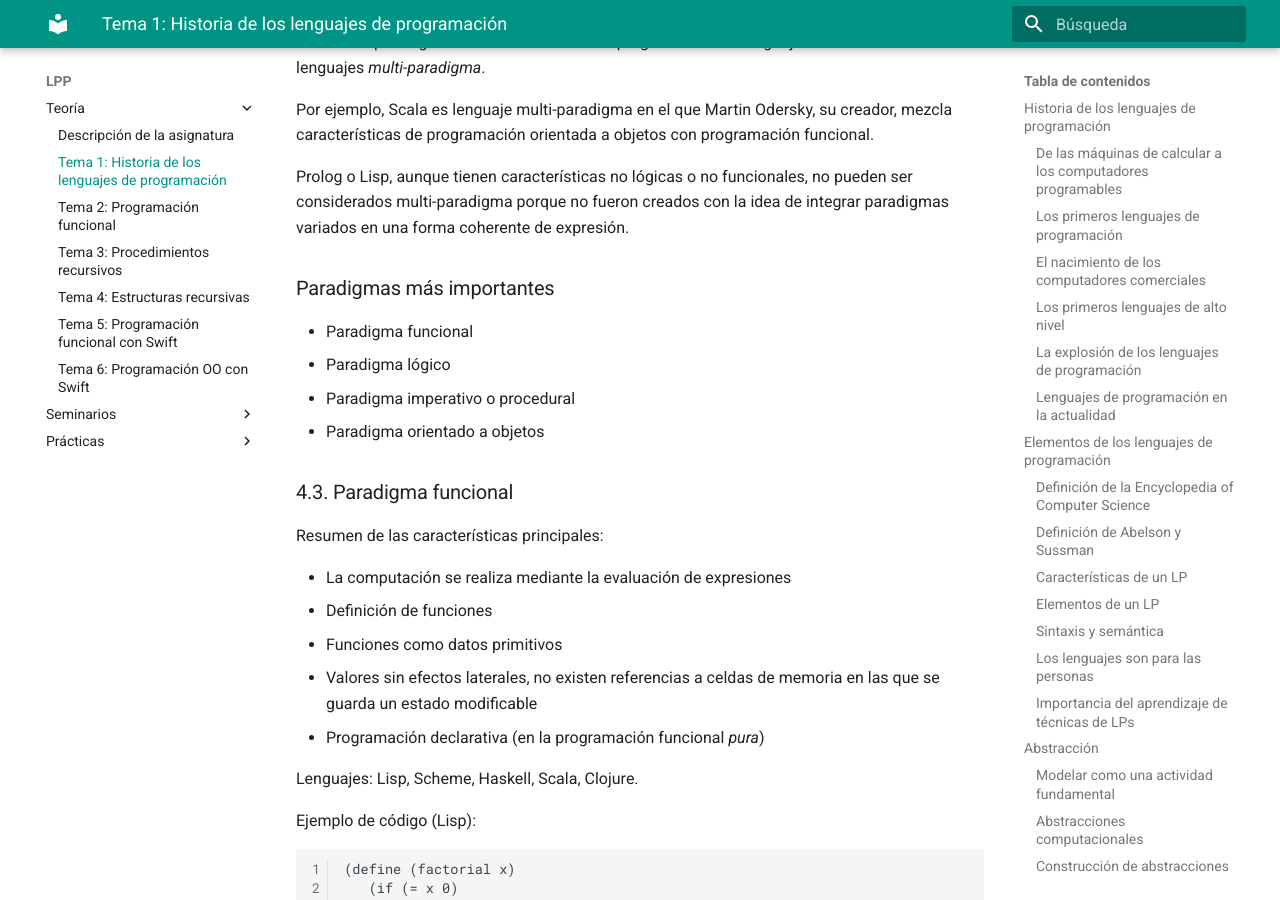
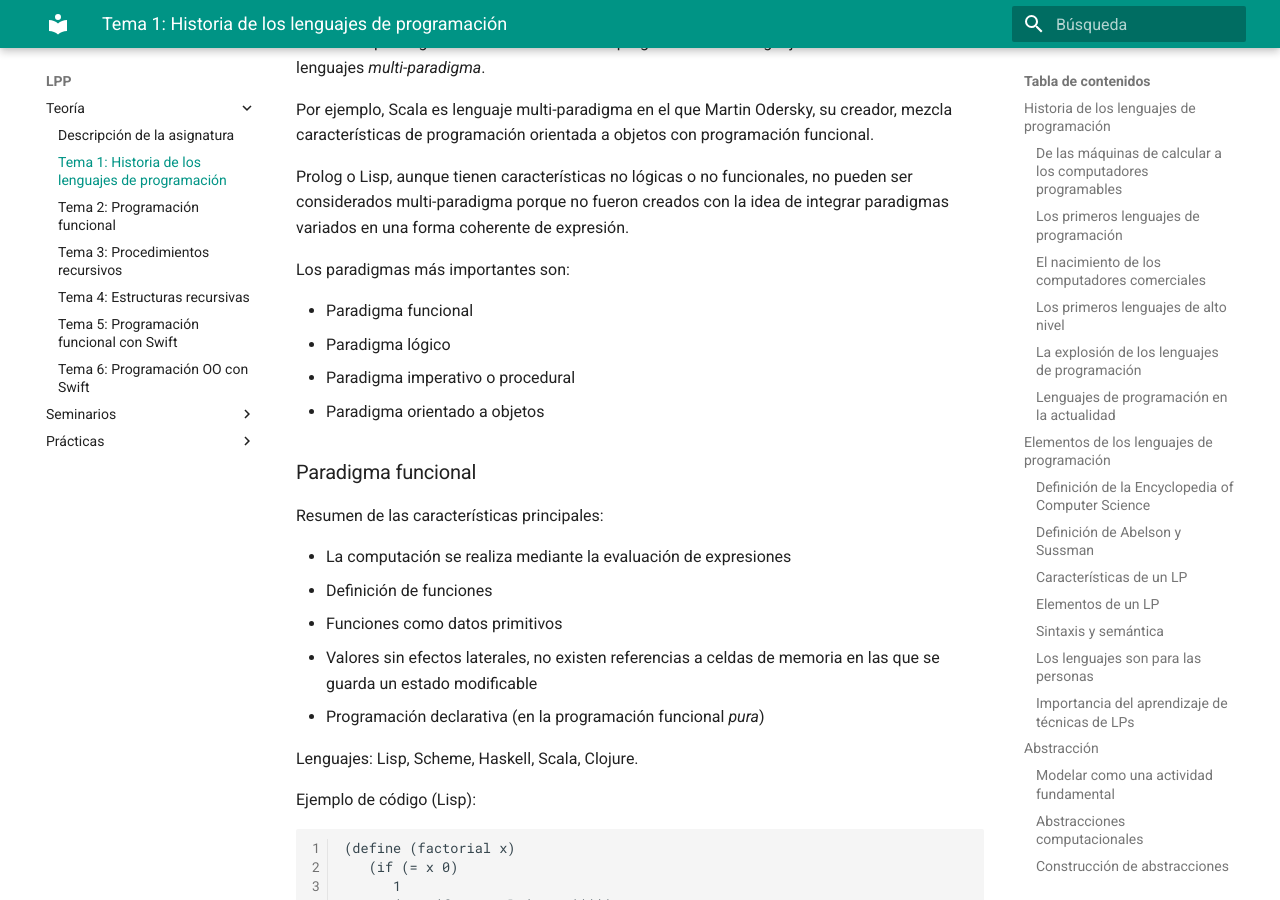
Before and after one commit to domingogallardo/apuntes-lpp, an MkDocs documentation site: the page built from docs/teoria/tema01-historia-lenguajes-programacion/tema01-historia-lenguajes-programacion.md, in a window 1280 px wide and 900 px high, scrolled down 23399 px. Built offline with MkDocs 1.6.1 and Material for MkDocs 9.7.7, drawn with Linux system fonts in a browser that asks for light colours.

Commit message:
Corrección

```diff
--- a/docs/teoria/tema01-historia-lenguajes-programacion/tema01-historia-lenguajes-programacion.md
+++ b/docs/teoria/tema01-historia-lenguajes-programacion/tema01-historia-lenguajes-programacion.md
@@ -767,7 +767,7 @@ funcionales, no pueden ser considerados multi-paradigma porque no
 fueron creados con la idea de integrar paradigmas variados en una
 forma coherente de expresión.
 
-### Paradigmas más importantes
+Los paradigmas más importantes son:
 
 * Paradigma funcional
 * Paradigma lógico
@@ -775,7 +775,7 @@ forma coherente de expresión.
 * Paradigma orientado a objetos
 
 
-### 4.3. Paradigma funcional
+### Paradigma funcional
 
 Resumen de las características principales:
 
```
